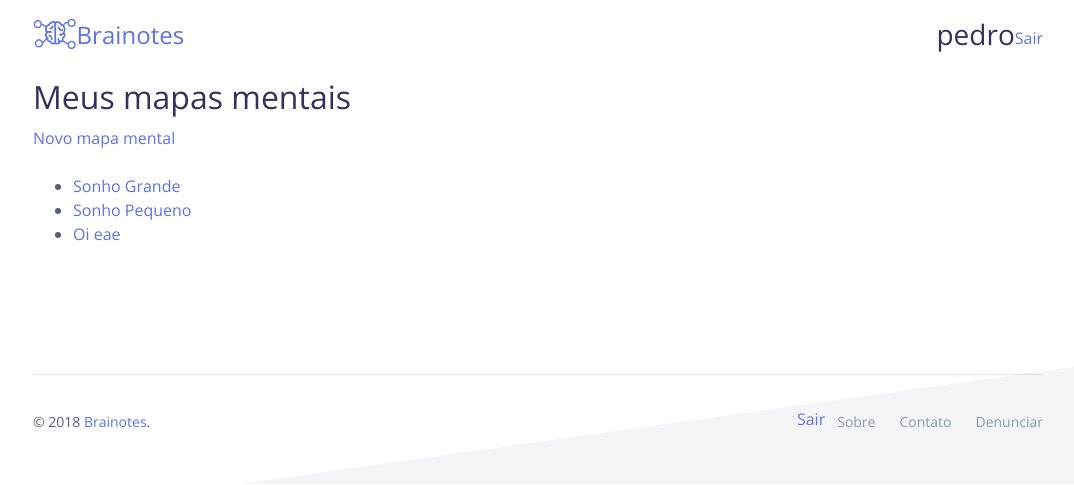
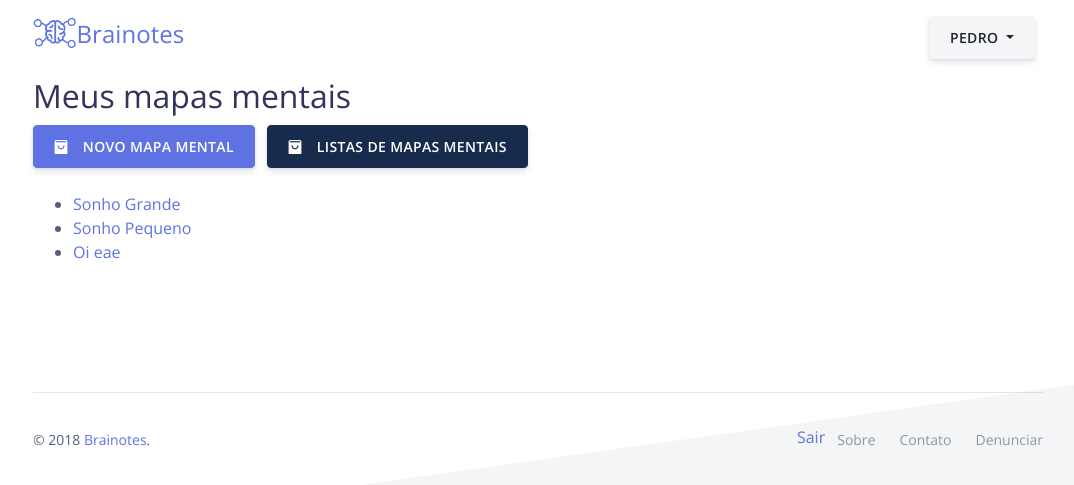
Before and after one commit to pedrocoloma/django-mindmaps, a Django app: page / in a window 1280 px wide. Shown: the top 485 px of the page, without its empty margins (102-1176 px from the left). Run offline with Django 3.2, Linux system fonts and the light colour scheme; a user stored in the database is signed in; data comes from the database, SQL or seed files in the repository; both versions use the stored data as it was after the commit; some libraries are stand-ins or nearby versions.

Commit message:
Added buttons replacing some links

```diff
--- a/mindmaps/templates/maps/base.html
+++ b/mindmaps/templates/maps/base.html
@@ -50,8 +50,17 @@
           </ul>
           <ul class="navbar-nav align-items-lg-center ml-lg-auto">
             {% if user.is_authenticated %}
-            <h3>{{ user.username }}</h3>
-            <a href="{% url 'logout'%}">Sair</a>
+
+            <div class="dropdown">
+              <button class="btn btn-secondary dropdown-toggle" type="button" id="dropdownMenuButton" data-toggle="dropdown" aria-haspopup="true" aria-expanded="false">
+                {{ user.username }}
+              </button>
+              <div class="dropdown-menu" aria-labelledby="dropdownMenuButton">
+                <a class="dropdown-item" href="{% url 'newmindmap' %}">Novo mapa mental</a>
+                <a class="dropdown-item" href="{% url 'index' %}">Meus mapas mentais</a>
+                <a class="dropdown-item" href="{% url 'logout'%}">Sair</a>
+              </div>
+            </div>
             {% else %}
             <li class="nav-item d-none d-lg-block ml-lg-4">
               <a href="" class="btn btn-neutral"  data-toggle="modal" data-target="#signin-form">
--- a/mindmaps/templates/maps/mymaps.html
+++ b/mindmaps/templates/maps/mymaps.html
@@ -8,7 +8,15 @@ Brainotes - Crie mapas mentais online
 {% load static %}
 <div class="container">
   <h2>Meus mapas mentais</h2>
-  <a href="{% url 'newmindmap'%}">Novo mapa mental</a><br><br>
+  <a href="{% url 'newmindmap'%}" class="btn btn-icon btn-primary">
+    <span class="btn-inner--icon" color="white"><i class="ni ni-bag-17"></i></span>
+    <span class="btn-inner--text">Novo mapa mental</span>
+  </a>
+  <a href="{% url 'alllistings'%}" class="btn btn-icon btn-default">
+    <span class="btn-inner--icon" color="white"><i class="ni ni-bag-17"></i></span>
+    <span class="btn-inner--text">Listas de mapas mentais</span>
+  </a>
+  <br><br>
   <ul>
     {% for map in maps %}
       <li>
```
Also changed, not shown: db.sqlite3.
